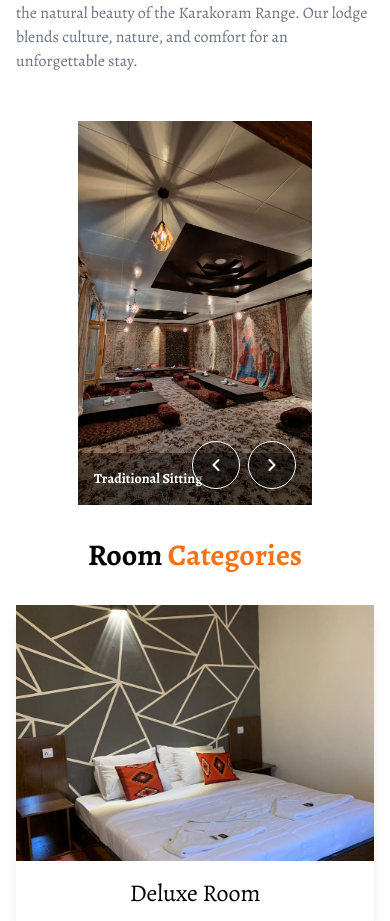
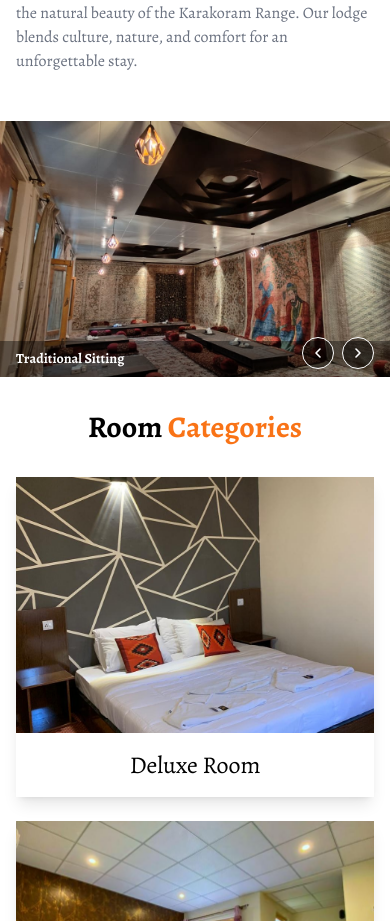
Before and after one commit to danyalshah09/ptl_react, a React (Vite) app in the folder frontend/: page / in a window 390 px wide. Shown: the part 1809-2730 px from the top of the page. Built offline with nearby package versions, Linux system fonts and the light colour scheme; no server answers.

Commit message:
fixed carousel

```diff
--- a/frontend/src/ui_elements/CarouselCustomArrows.jsx
+++ b/frontend/src/ui_elements/CarouselCustomArrows.jsx
@@ -43,7 +43,7 @@ const CustomCarouselArrows = () => {
   }, []);
 
   return (
-    <div className="w-3/5 relative mx-auto">
+    <div className="w-full md:w-4/5 lg:w-3/5 relative mx-auto">
       <div className="relative overflow-hidden">
         <div
           className="flex transition-transform duration-500 ease-in-out"
@@ -51,29 +51,26 @@ const CustomCarouselArrows = () => {
         >
           {slides.map((slide) => (
             <div key={slide.id} className="w-full flex-shrink-0">
-              <div className="relative h-96 w-full">
+              <div className="relative h-64 sm:h-80 md:h-96 w-full">
                 <img
                   src={slide.imageUrl}
                   alt={slide.title}
                   className="w-full h-full object-cover"
                 />
-                <div className="absolute bottom-0 left-0 right-0 p-4 bg-black bg-opacity-40">
-                  <h3 className="text-white text-sm lg:text-xl font-semibold">
+                {/* Modified title container - adjusted padding on mobile */}
+                <div className="absolute bottom-0 left-0 right-0 px-4 py-2 sm:py-4 bg-black bg-opacity-40 flex justify-between items-center">
+                  <h3 className="text-white text-sm lg:text-xl font-semibold pr-20 sm:pr-0">
                     {slide.title}
                   </h3>
-                </div>
-              </div>
-            </div>
-          ))}
-        </div>
 
-        <div className="absolute flex gap-2 bottom-4 right-4">
+                  {/* Navigation controls moved inside the title bar for better mobile layout */}
+                  <div className="flex gap-2 absolute right-4 bottom-2 sm:bottom-4">
                     <button
                       onClick={prevSlide}
-            className="group p-2 flex justify-center items-center border border-solid border-white w-12 h-12 transition-all duration-500 rounded-full hover:bg-white bg-black bg-opacity-40"
+                      className="group p-1 sm:p-2 flex justify-center items-center border border-solid border-white w-8 h-8 sm:w-10 md:w-12 sm:h-10 md:h-12 transition-all duration-500 rounded-full hover:bg-white bg-black bg-opacity-40"
                     >
                       <svg
-              className="h-5 w-5 text-white group-hover:text-black"
+                        className="h-4 w-4 sm:h-5 sm:w-5 text-white group-hover:text-black"
                         xmlns="http://www.w3.org/2000/svg"
                         viewBox="0 0 16 16"
                         fill="none"
@@ -90,10 +87,10 @@ const CustomCarouselArrows = () => {
 
                     <button
                       onClick={nextSlide}
-            className="group p-2 flex justify-center items-center border border-solid border-white w-12 h-12 transition-all duration-500 rounded-full hover:bg-white bg-black bg-opacity-40"
+                      className="group p-1 sm:p-2 flex justify-center items-center border border-solid border-white w-8 h-8 sm:w-10 md:w-12 sm:h-10 md:h-12 transition-all duration-500 rounded-full hover:bg-white bg-black bg-opacity-40"
                     >
                       <svg
-              className="h-5 w-5 text-white group-hover:text-black"
+                        className="h-4 w-4 sm:h-5 sm:w-5 text-white group-hover:text-black"
                         xmlns="http://www.w3.org/2000/svg"
                         viewBox="0 0 16 16"
                         fill="none"
@@ -110,6 +107,11 @@ const CustomCarouselArrows = () => {
                   </div>
                 </div>
               </div>
+            </div>
+          ))}
+        </div>
+      </div>
+    </div>
   );
 };
 
```
Lines whose indentation alone changed are shown as unchanged.
